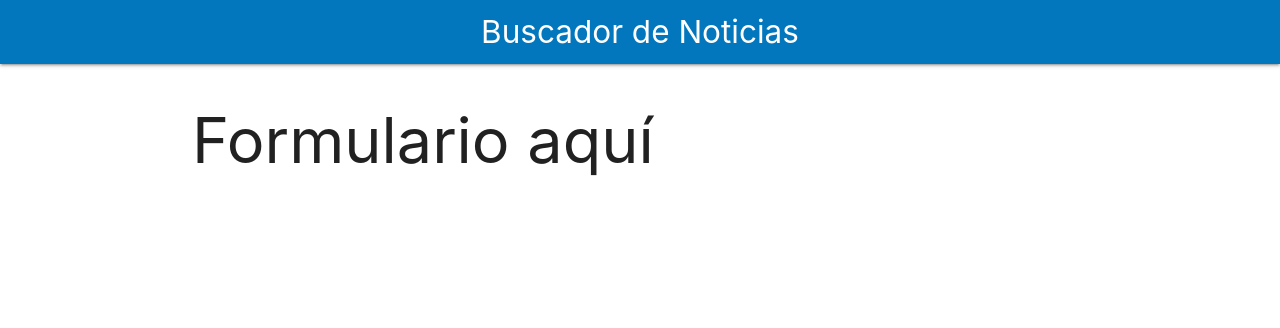
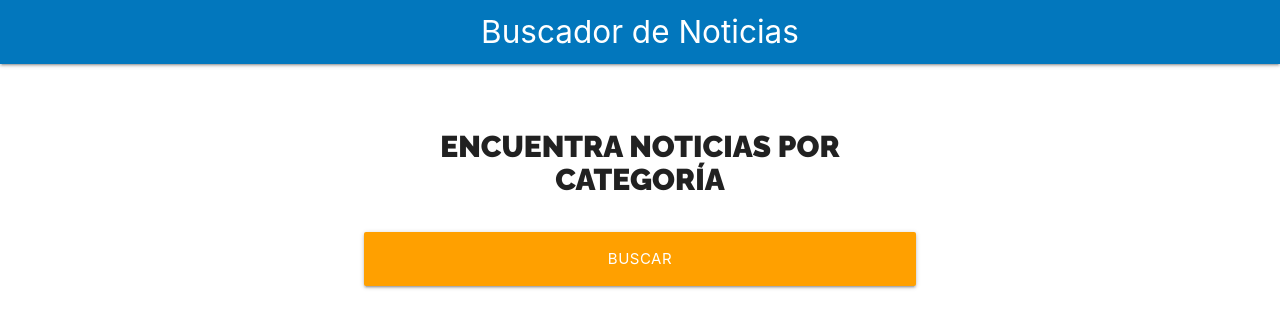
Before and after one commit to armandotechno/noticias-react, a React (Create React App) app: page / in a window 1280 px wide. Shown: the top 328 px of the page. Built offline with nearby package versions, Linux system fonts and the light colour scheme.

Commit message:
Formulario y Módulos CSS

```diff
--- a/src/App.js
+++ b/src/App.js
@@ -1,5 +1,7 @@
 import React, {Fragment} from 'react';
 import Header from './components/Header';
+import Formulario from './components/Formulario';
+
 
 function App() {
   return (
@@ -8,7 +10,7 @@
         titulo='Buscador de Noticias'
       />
       <div className="container white">
-        <h1>Formulario aquí</h1>
+        <Formulario />
       </div>
     </Fragment>
   );
--- /dev/null
+++ b/src/components/Formulario.js
@@ -0,0 +1,26 @@
+import React from 'react';
+import styles from './Formulario.module.css';
+
+const Formulario = () => {
+    return (
+        <div className={`${styles.buscador} row`}>
+            <div className="col s12 m8 offset-m2">
+                <form
+
+                >
+                    <h2 className={styles.heading}>Encuentra Noticias por Categoría</h2>
+
+                    <div className="input-field col s12">
+                        <input
+                            type="submit"
+                            className={`${styles['btn-block']}  btn-large amber darken-2`}
+                            value="Buscar"
+                        />
+                    </div>
+                </form>
+            </div>
+        </div>
+     );
+}
+
+export default Formulario;
--- /dev/null
+++ b/src/components/Formulario.module.css
@@ -0,0 +1,15 @@
+.heading {
+    font-family: 'Raleway', sans-serif;
+    font-weight: 900;
+    font-size: 2rem;
+    text-transform: uppercase;
+    text-align: center;
+}
+.buscador {
+    margin-top: 2rem;
+    margin-bottom: 2rem;
+    text-align: left;
+}
+.btn-block {
+    width: 100%;
+}
```
